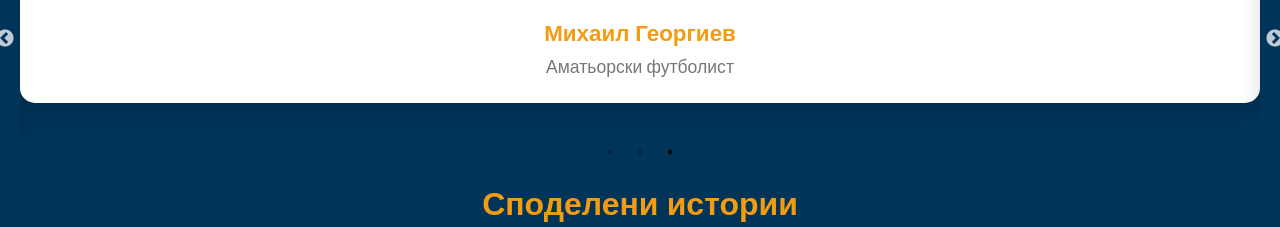
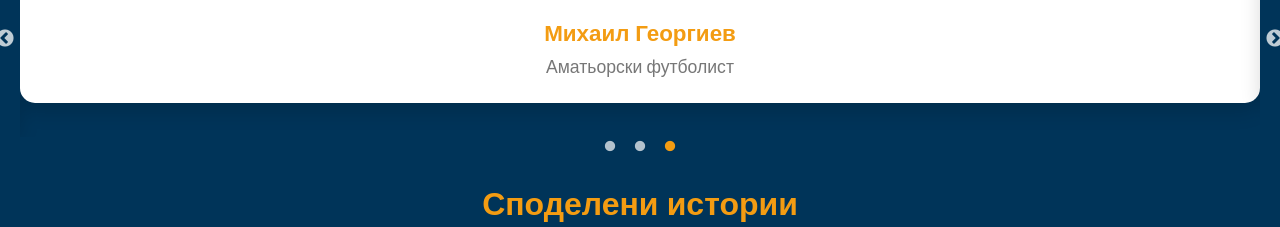
Before and after one commit to al-badarin/Grip-Socks-BecomePro-Website, a React (Vite) app in the folder grip-socks-becomepro/: page / in a window 1280 px wide. Shown: the part 3200-3427 px from the top of the page. Built offline with nearby package versions, Linux system fonts and the light colour scheme.

Commit message:
add slick-overrides styles

```diff
--- /dev/null
+++ b/grip-socks-becomepro/src/slick-overrides.css
@@ -0,0 +1,21 @@
+/* slick-overrides.css */
+.slick-dots li button:before {
+  font-size: 12px;
+  color: #ffffff;
+  opacity: 0.7;
+  transition: opacity 0.3s ease;
+}
+
+.slick-dots li.slick-active button:before {
+  opacity: 1;
+  color: #f39c12;
+}
+
+.slick-dots li:hover button:before {
+  opacity: 1;
+  transform: scale(1.2);
+}
+
+.slick-dots {
+  bottom: -20px;
+}
```
Also changed, not shown: grip-socks-becomepro/src/main.jsx (+5 -6 lines).
